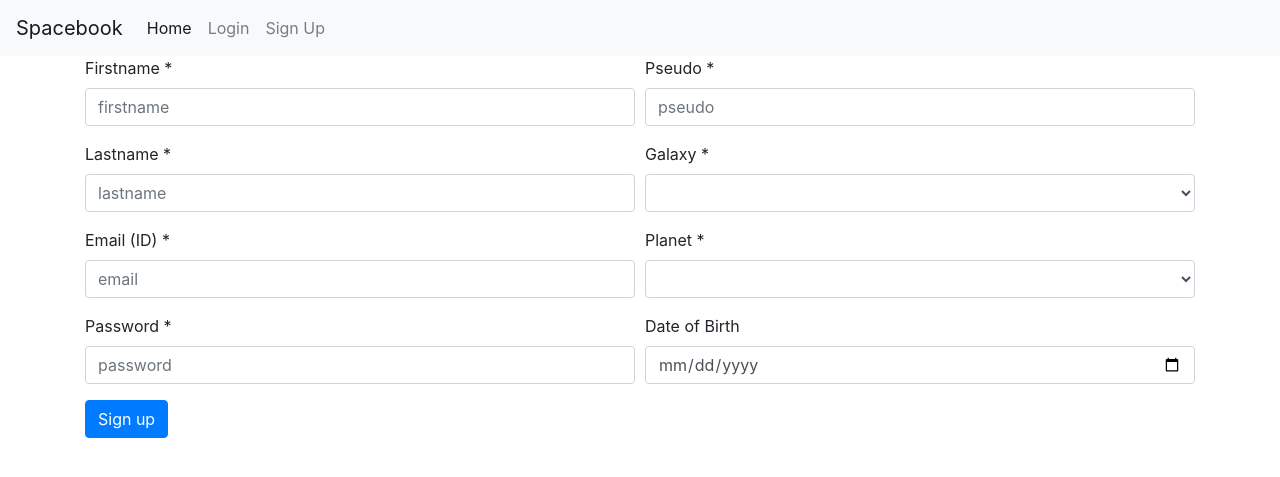
After one commit to Krilline/Projet-SpaceBook, a PHP site: template src/View/Home/sign_up.html.twig in a window 1280 px wide. The commit adds this page. Shown: the top 477 px of the page. Run offline with PHP 8.4, Linux system fonts and the light colour scheme; the template is opened without the code that fills it, so the values that code supplies are empty; some libraries are stand-ins or nearby versions.

Commit message:
added view form and sign_up in home + added planet and galaxy manager and in home controller added signUp function

```diff
--- /dev/null
+++ b/src/View/Home/sign_up.html.twig
@@ -0,0 +1,4 @@
+{% extends 'layout.html.twig' %}
+{% block content %}
+    {% include 'form.html.twig' %}
+{% endblock %}
--- /dev/null
+++ b/src/View/form.html.twig
@@ -0,0 +1,50 @@
+<form>
+    <div class="form-row">
+        <div class="form-group col-md-6">
+            <label for="firstname">Firstname *</label>
+            <input type="text" class="form-control" id="firstname" placeholder="firstname" name="pseudo">
+        </div>
+        <div class="form-group col-md-6">
+            <label for="pseudo">Pseudo *</label>
+            <input type="text" class="form-control" id="pseudo" placeholder="pseudo" name="pseudo">
+        </div>
+    </div>
+    <div class="form-row">
+        <div class="form-group col-md-6">
+            <label for="inputCity">Lastname *</label>
+            <input type="text" class="form-control" id="lastname" placeholder="lastname" name="lastname">
+        </div>
+        <div class="form-group col-md-6">
+            <label for="galaxy">Galaxy *</label>
+            <select id="galaxy" class="form-control" name="galaxy">
+                {% for galaxy in galaxys %}
+                    <option selected>{{ galaxy.galaxy_name }}</option>
+                {% endfor %}
+            </select>
+        </div>
+    </div>
+    <div class="form-row">
+        <div class="form-group col-md-6">
+            <label for="inputCity">Email (ID) *</label>
+            <input type="email" class="form-control" id="email" placeholder="email" name="email">
+        </div>
+        <div class="form-group col-md-6">
+            <label for="planet">Planet *</label>
+            <select id="planet" class="form-control" name="planet">
+                {% for planet in planets %}
+                    <option selected>{{ planet.planet_name }}</option>
+                {% endfor %}
+            </select>
+        </div>
+    </div>
+    <div class="form-row">
+        <div class="form-group col-md-6">
+            <label for="firstname">Password *</label>
+            <input type="password" class="form-control" id="password" placeholder="password" name="password">
+        </div>
+        <div class="form-group col-md-6">
+            <label for="pseudo">Date of Birth</label>
+            <input type="date" class="form-control" id="date_of_birth" name="date_of_birth">
+        </div>
+    </div>
+    <button type="submit" class="btn btn-primary">Sign up</button>
--- a/src/View/layout.html.twig
+++ b/src/View/layout.html.twig
@@ -24,7 +24,10 @@
                 <a class="nav-link" href="/">Home <span class="sr-only">(current)</span></a>
             </li>
             <li class="nav-item">
-                <a class="nav-link" href="home/login">Login</a>
+                <a class="nav-link" href="/home/login">Login</a>
+            </li>
+            <li class="nav-item">
+                <a class="nav-link" href="/home/signUp">Sign Up</a>
             </li>
 
         </ul>
```
Also changed, not shown: src/Controller/HomeController.php (+15 -0 lines), src/Model/GalaxyManager.php (added, +33 -0 lines), src/Model/PlanetManager.php (added, +33 -0 lines).
